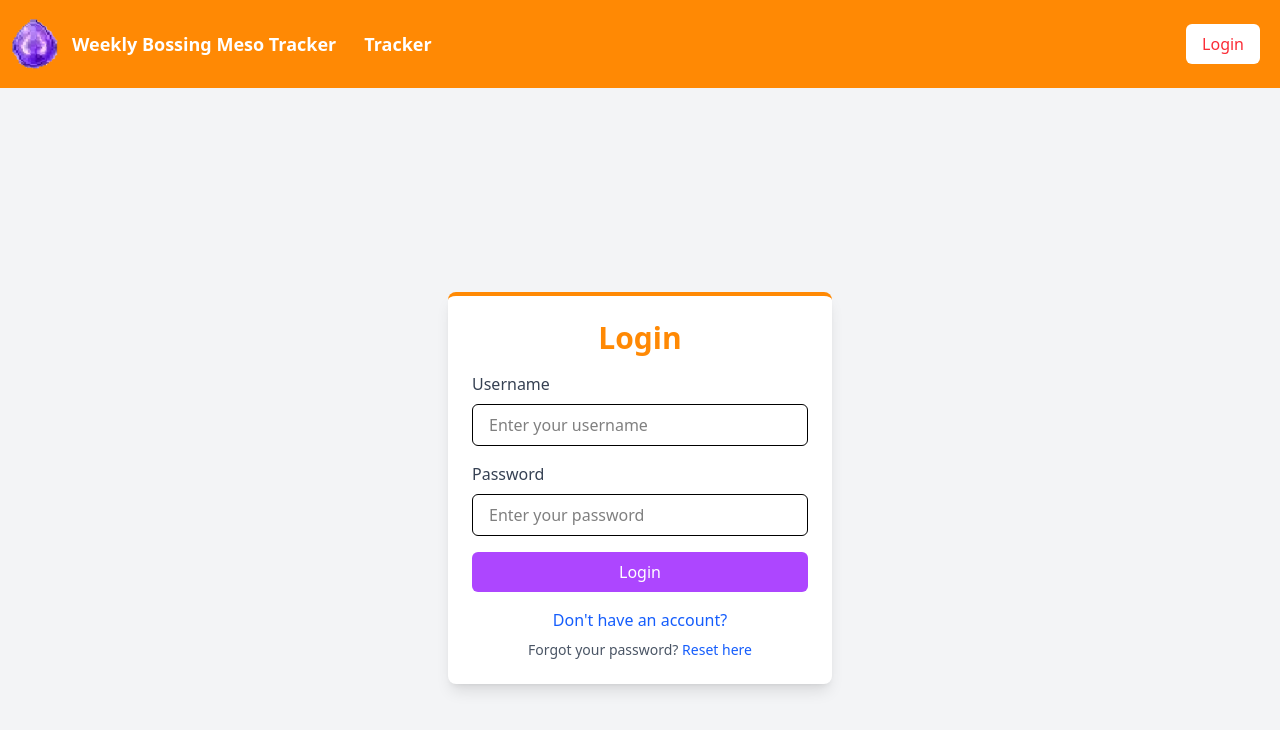
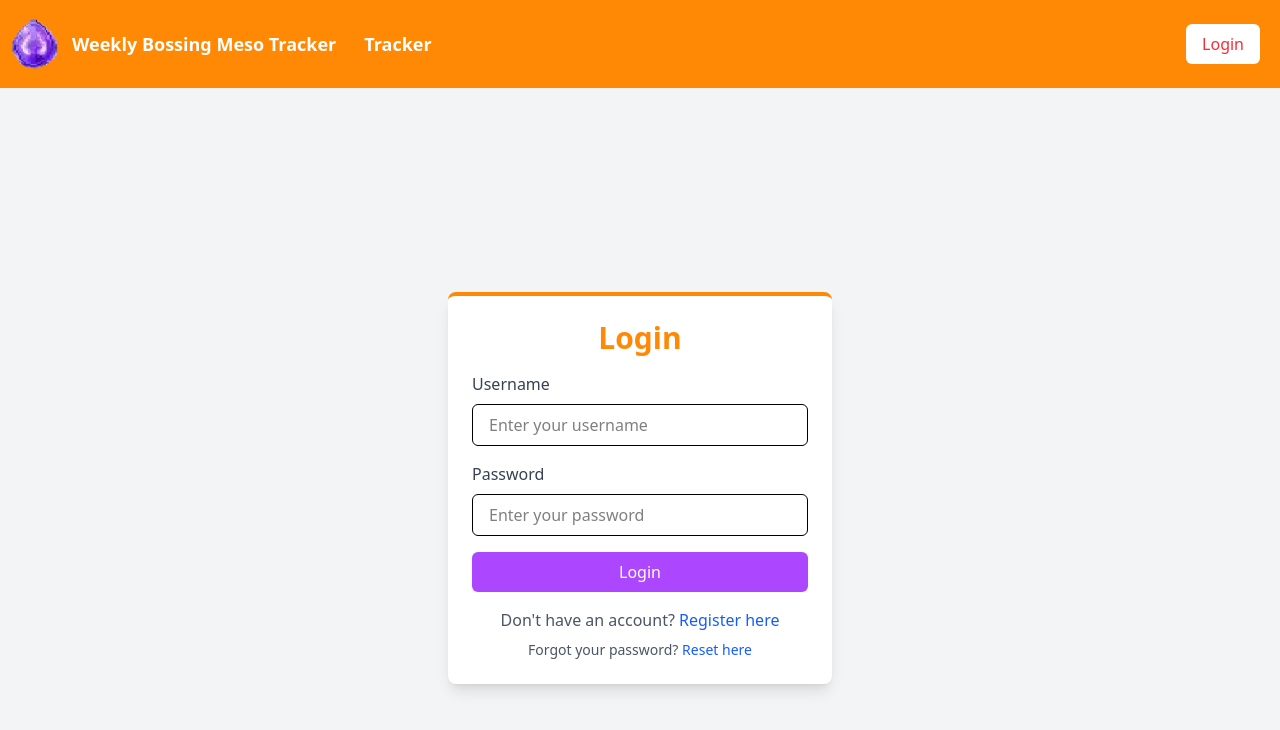
Before and after one commit to mason-cong/Maplestory-Bossing-Tracker-Frontend, a React (Vite) app in the folder frontend/: page /login in a window 1280 px wide. Shown: the top 730 px of the page. Built offline with nearby package versions, Linux system fonts and the light colour scheme.

Commit message:
fixed register link

```diff
--- a/frontend/src/pages/Login.jsx
+++ b/frontend/src/pages/Login.jsx
@@ -60,8 +60,9 @@ const Login = () => {
                     </button>
                 </form>
                 <p className="mt-4 text-center text-gray-600">
+                    Don't have an account?{" "}
                     <Link to="/signup" className="text-blue-600 hover:underline">
-                        Don't have an account?
+                        Register here
                     </Link>
                 </p>
                 <p className="mt-2 text-sm text-center text-gray-600">
```
